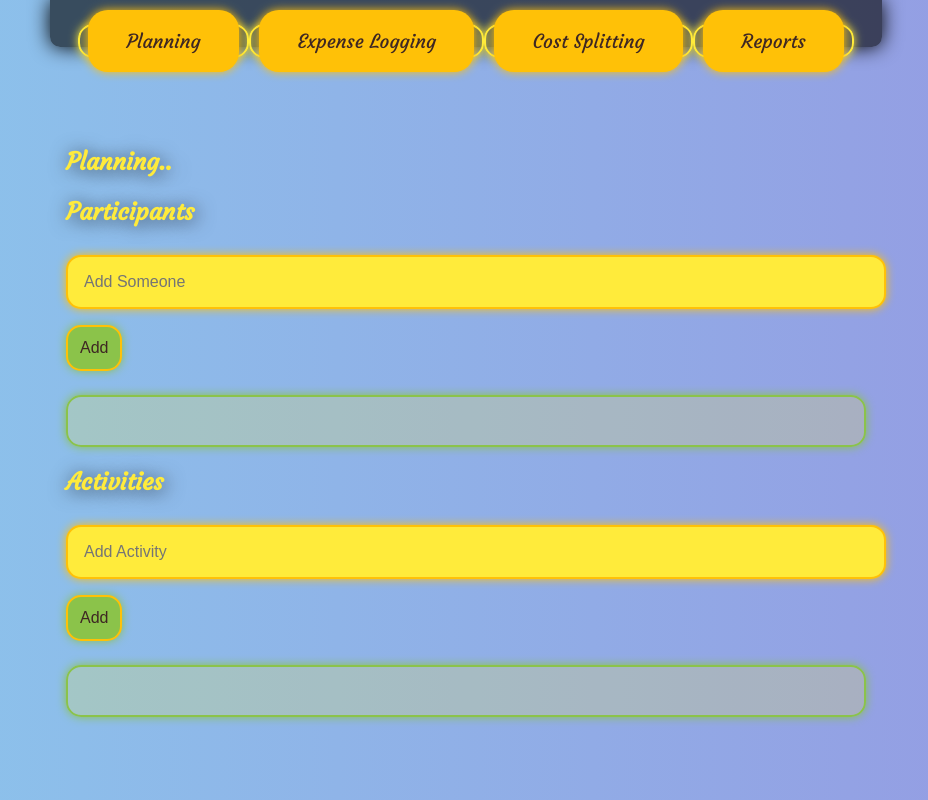
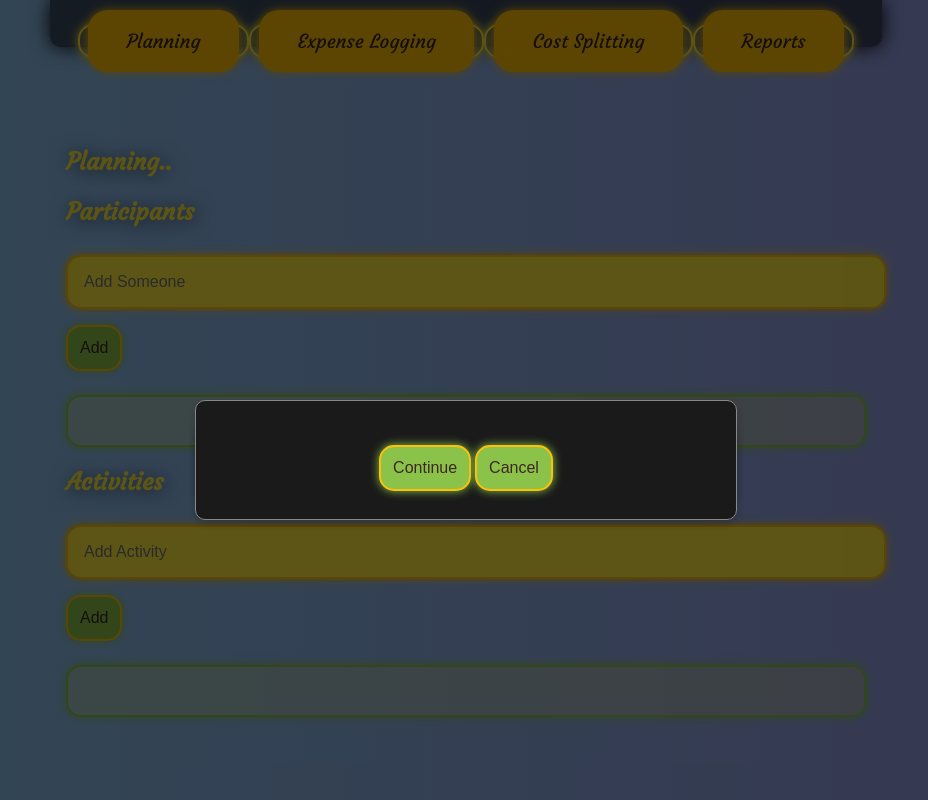
Before and after one commit to kevkaleido/group-trip, a website: page index.html in a window 1280 px wide. Shown: the whole page, without its empty margins (174-1102 px from the left). Drawn offline with Linux system fonts and the light colour scheme.

Commit message:
- Refactored participant, activity, and expense functions to use 'showConfirm' for consistent confirmation dialogs. - Added modal styles in CSS with flexbox layout to center content vertically and horizontally, rounded corners, and box shadows for better aesthetics.

```diff
--- a/script.js
+++ b/script.js
@@ -188,14 +188,26 @@ document.addEventListener('DOMContentLoaded', function () {
     function addActivityToDOM(activity) {
         const li = document.createElement('li');
         li.textContent = activity;
+        li.style.cursor = 'pointer';
+
+        li.addEventListener('click', function () {
+            if (li.style.textDecoration === 'line-through') {
+                li.style.textDecoration = 'none';
+            } else {
+                li.style.textDecoration = 'line-through';
+            }
+        });
 
         const removeButton = document.createElement('button');
         removeButton.textContent = 'Remove';
         removeButton.style.marginLeft = '10px';
         removeButton.addEventListener('click', function () {
+            showConfirm('Are you sure you want to remove this activity?', function () {
                 activitiesList.removeChild(li);
                 activities = activities.filter(act => act !== activity);
                 localStorage.setItem('activities', JSON.stringify(activities));
+                closeModal();
+            });
         });
 
         li.appendChild(removeButton);
@@ -235,10 +247,13 @@ document.addEventListener('DOMContentLoaded', function () {
         removeButton.textContent = 'Remove';
         removeButton.style.marginLeft = '10px';
         removeButton.addEventListener('click', function () {
+            showConfirm('Are you sure you want to remove this expense?', function () {
                 expensesList.removeChild(li);
                 expenses = expenses.filter(exp => exp !== expense);
                 localStorage.setItem('expenses', JSON.stringify(expenses));
                 updateCostSplitting();
+                closeModal();
+            });
         });
 
         li.appendChild(removeButton);
--- a/styles.css
+++ b/styles.css
@@ -274,3 +274,46 @@ header, main {
         font-size: 1em;
     }
 }
+
+
+.modal {
+    display: none; /* Hidden by default */
+    position: fixed; /* Stay in place */
+    z-index: 1000; /* Sit on top */
+    left: 0;
+    top: 0;
+    width: 100%; /* Full width */
+    height: 100%; /* Full height */
+    overflow: auto; /* Enable scroll if needed */
+    background-color: rgb(0, 0, 0); /* Fallback color */
+    background-color: rgba(0, 0, 0, 0.4); /* Black w/ opacity */
+    display: flex; /* Flexbox layout */
+    align-items: center; /* Center vertically */
+    justify-content: center; /* Center horizontally */
+}
+
+.modal-content {
+    linear-gradient(to right, #8BC6EC, #9599E2);
+    margin: auto;
+    padding: 20px;
+    border: 1px solid #888;
+    width: 50%;
+    max-width: 500px; /* Max width for smaller screens */
+    text-align: center; /* Center text content */
+    border-radius: 10px; /* Rounded corners */
+    box-shadow: 0 4px 8px 0 rgba(0, 0, 0, 0.2); /* Add shadows */
+}
+
+.close-button {
+    color: #aaa;
+    float: right;
+    font-size: 28px;
+    font-weight: bold;
+}
+
+.close-button:hover,
+.close-button:focus {
+    color: black;
+    text-decoration: none;
+    cursor: pointer;
+}
```
Lines whose indentation alone changed are shown as unchanged.
